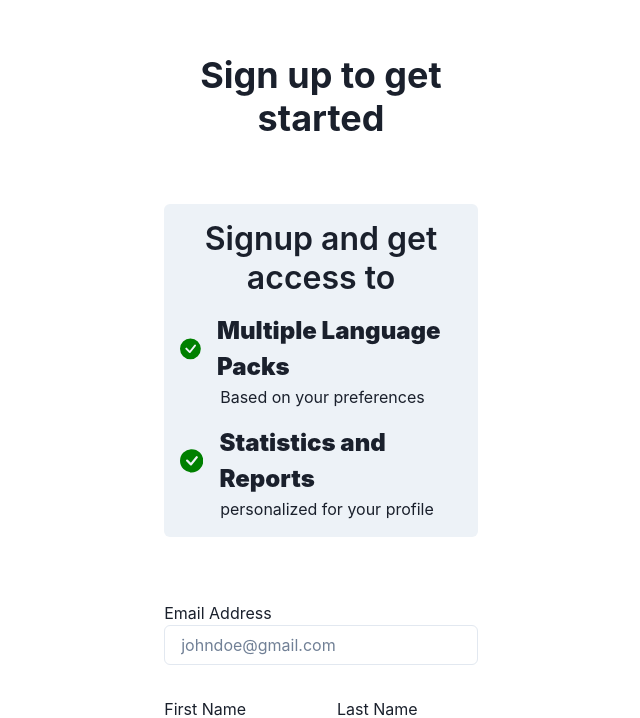
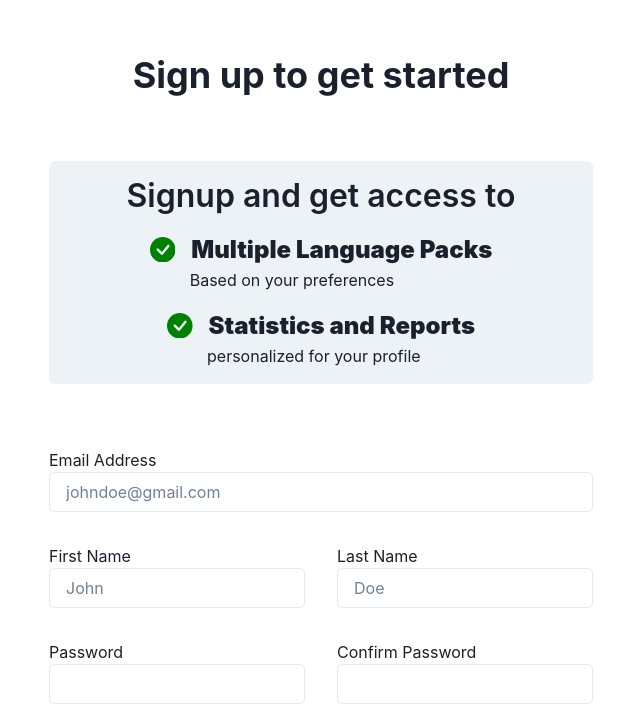
Before and after one commit to ai-is-awesome/Quizzify, a React (Vite) app in the folder fluntify-react-typescript-client/: page /signup in a window 1280 px wide. Shown: the part 122-840 px from the top of the page, without its empty margins (319-959 px from the left). Built offline with nearby package versions, Linux system fonts and the light colour scheme; no server answers.

Commit message:
new topbar design

```diff
--- a/fluntify-react-typescript-client/src/Components/Layout.tsx
+++ b/fluntify-react-typescript-client/src/Components/Layout.tsx
@@ -3,14 +3,22 @@ import DynamicRenderer, { DynamicRendererProps } from "./DynamicRenderer";
 
 interface LayoutProps extends DynamicRendererProps, BoxProps {
   children: React.ReactNode;
+  centered?: boolean;
 }
 
 import React from "react";
 
-const Layout: React.FC<LayoutProps> = (props) => {
+const Layout: React.FC<LayoutProps> = (
+  props = { children: <></>, centered: true }
+) => {
   return (
     <DynamicRenderer {...props}>
-      <Box w={{ sm: "100%", lg: "70%" }} mx={"auto"} my="4rem" {...props}>
+      <Box
+        w={{ sm: "100%", lg: props.centered ? "70%" : "100%" }}
+        mx={"auto"}
+        my="4rem"
+        {...props}
+      >
         {props.children}
       </Box>
     </DynamicRenderer>
--- a/fluntify-react-typescript-client/src/Components/NewDashboard.tsx
+++ b/fluntify-react-typescript-client/src/Components/NewDashboard.tsx
@@ -59,7 +59,7 @@ export const NewDashboard: React.FC<NewDashboardProps> = (props) => {
 
   return (
     <>
-      <Layout sidebar={true} my="0" auth={false}>
+      <Layout sidebar={true} my="0" auth={false} centered={true}>
         {/* Button Container */}
         <Box
           display={"flex"}
@@ -71,7 +71,7 @@ export const NewDashboard: React.FC<NewDashboardProps> = (props) => {
           bg="blue.700"
           boxShadow={"md"}
           backgroundImage={"linear-gradient(rgba(0,0,0,.5), rgba(0,0,0,.5))"}
-          rounded={"lg"}
+          // rounded={"lg"}
         >
           {selectModeButtonsObect.map((btnObj, idx) => {
             return (
```
